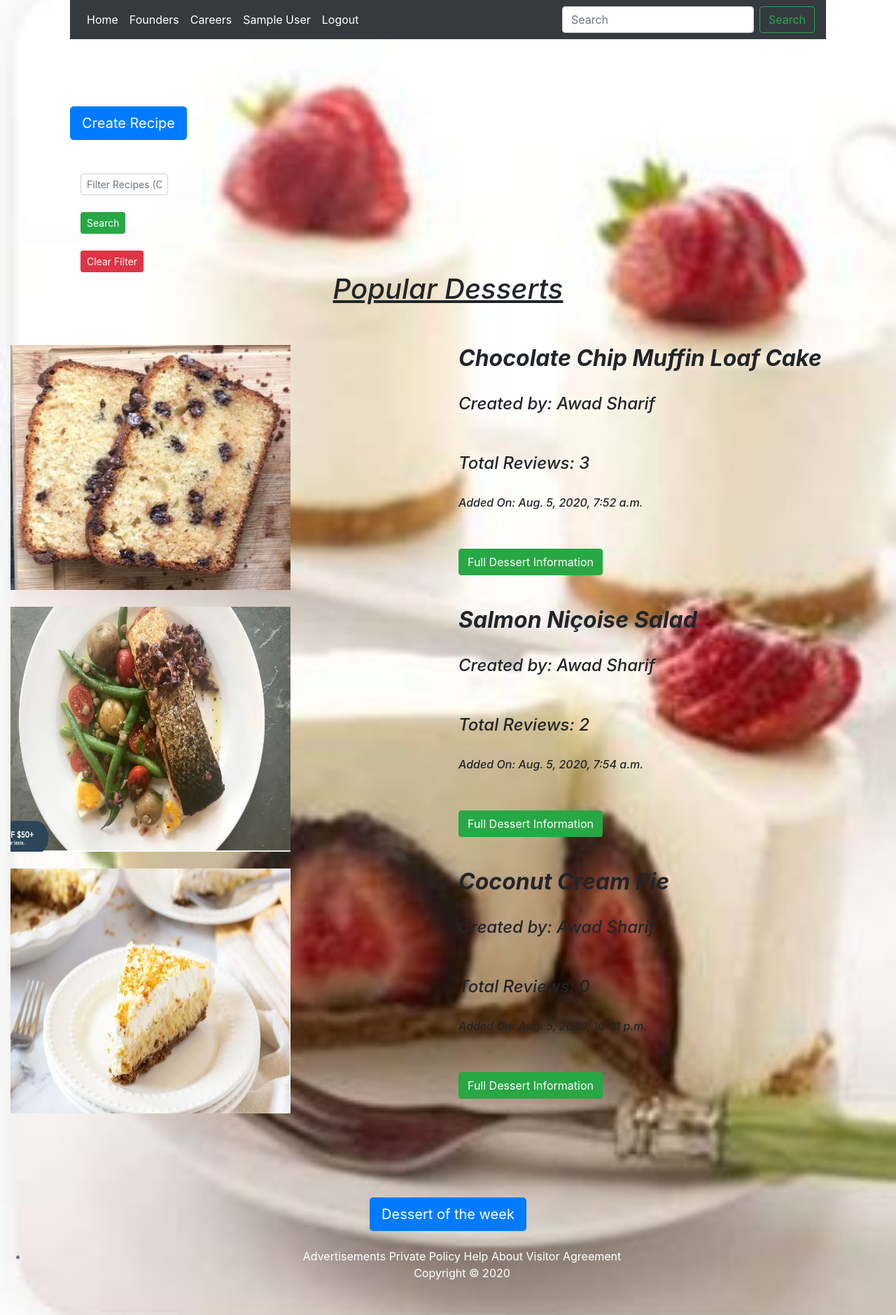
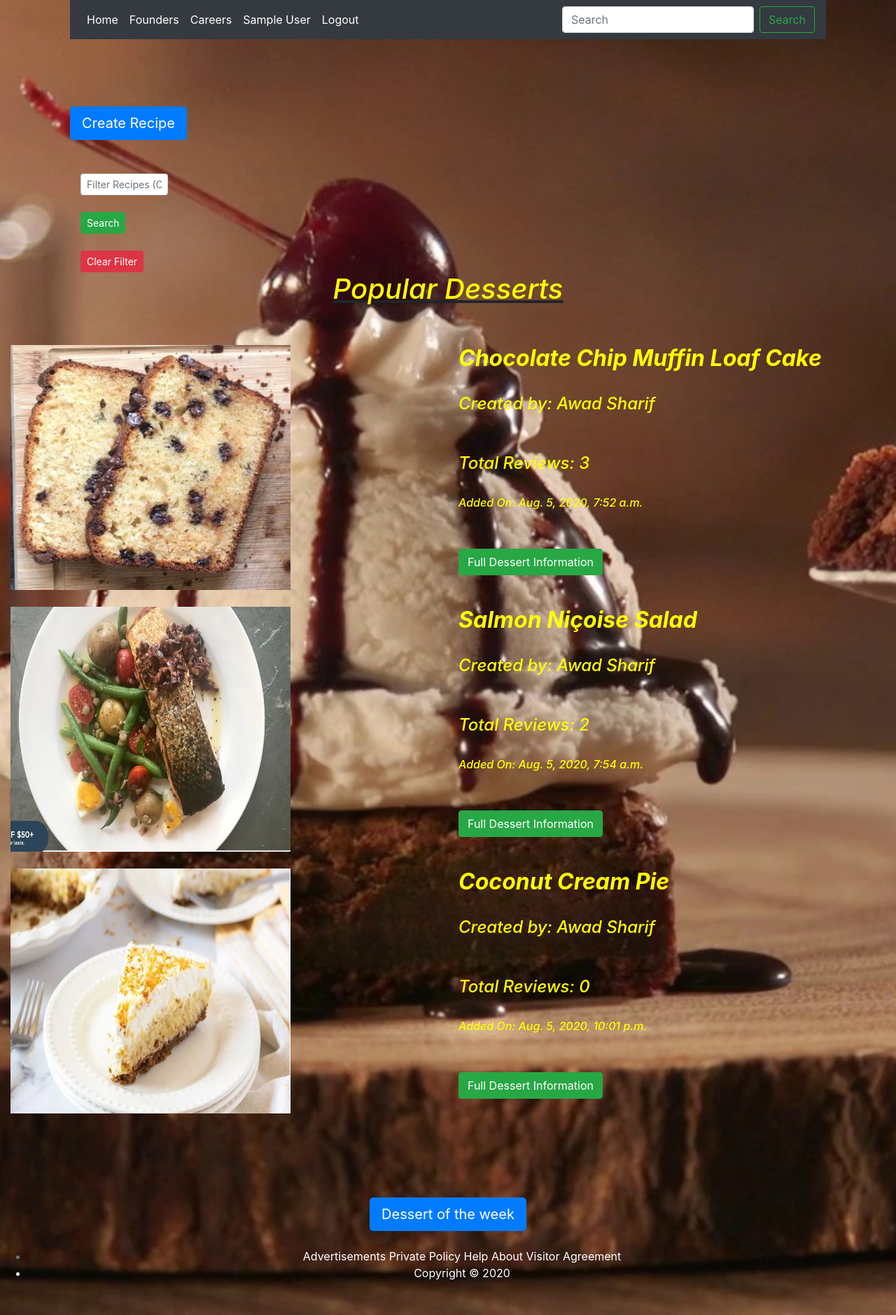
Before and after one commit to asharif123/group_project, a Django app: template recipe_app/templates/dessert.html in a window 1280 px wide. Shown: the whole page at 70% size. Run offline with Django 3.2, Linux system fonts and the light colour scheme; the template is opened without the code that fills it: values that come from a table or form of the project are taken from there, others are empty; the visitor is signed in with stand-in values (Sample User, id 1); data comes from the database, SQL or seed files in the repository; both versions use the stored data as it was after the commit; some libraries are stand-ins or nearby versions.

Commit message:
added background image to dessert pages

```diff
--- a/recipe_app/static/css/style.css
+++ b/recipe_app/static/css/style.css
@@ -6,9 +6,9 @@
     background-size: cover;
   }
 
-  .dessert, .best, .dessert_info{
+  .dessert, .dessert_info{
 
-  background-image: url("/static/small_cakes.JPG");
+  background-image: url("/static/dessert.jpeg");
   background-size: 100%;
   height: 100%;
   background-size: cover;
@@ -17,7 +17,44 @@
 
   }
 
+  .best{
 
+    background-image: url("/static/dessert.jpeg");
+    background-size: 100%;
+    height: 100%;
+    background-size: cover;
+    background-position: center;
+
+
+    }
+
+  /* .dessert, .best, .dessert_info{
+
+    background-image: url("/static/cakeslice.jpg");
+    background-size: 100%;
+    height: 100%;
+    background-size: cover;
+    background-position: center;
+
+
+    } */
+
+
+
+  .heading {
+    color: darkorchid;
+    font-size: 40px;
+  }
+
+  .info {
+    color: red;
+    font-size: 20px;
+  }
+
+  .text {
+    color: yellow;
+
+  }
 
 
 /* .welcome{
--- a/recipe_app/templates/add_dessert.html
+++ b/recipe_app/templates/add_dessert.html
@@ -5,11 +5,11 @@
     <meta name="viewport" content="width=device-width, initial-scale=1.0">
     <title>Document</title>
     <link rel="stylesheet" href="https://stackpath.bootstrapcdn.com/bootstrap/4.5.0/css/bootstrap.min.css" integrity="sha384-9aIt2nRpC12Uk9gS9baDl411NQApFmC26EwAOH8WgZl5MYYxFfc+NcPb1dKGj7Sk" crossorigin="anonymous">
-    <link rel="stylesheet" type="text/css" href="style/css/style.css">
+    <link rel="stylesheet" type="text/css" href="/static/css/style.css">
     {% load static %}
 
 </head>
-<body class="bg-light">
+<body class="dessert_add bg-light">
     <div class="container">
         <div class="row">
             <div class="desserts col-12">
--- a/recipe_app/templates/dessert.html
+++ b/recipe_app/templates/dessert.html
@@ -62,7 +62,7 @@
             </div>
 
             <div class="col-12">
-                <u><em><h1 class="text-center">Popular Desserts</h1></em></u>
+                <u><em><h1 class="text text-center">Popular Desserts</h1></em></u>
                 <br><br>
                 {% for recipe in Top_Recipes %}
                     <div class="row">
@@ -71,13 +71,13 @@
                             <a href="/recipe/info/{{recipe.id}}"><img src="{{recipe.image.url}}" width="400" height="350"></a>
                         </div>
                         <div class="col-6">
-                            <em><h2><strong>{{recipe.name}}</strong></h2></em>
+                            <em><h2 class="text"><strong>{{recipe.name}}</strong></h2></em>
                             <br>
-                            <em><h4>Created by: {{recipe.owner.first_name}} {{recipe.owner.last_name}}</h4></em>
+                            <em><h4 class="text">Created by: {{recipe.owner.first_name}} {{recipe.owner.last_name}}</h4></em>
                             <br><br>
-                            <em><h4>Total Reviews: {{recipe.reviews_of_recipe.all.count}}</h4></em>
+                            <em><h4 class="text">Total Reviews: {{recipe.reviews_of_recipe.all.count}}</h4></em>
                             <br>
-                            <em><h6>Added On: {{recipe.created_at}}</h6></em>
+                            <em><h6 class="text">Added On: {{recipe.created_at}}</h6></em>
                             <br><br>
 
                             <a class="btn btn-success" href="/dessert/info/{{recipe.id}}" role="button">Full Dessert Information</a>
--- a/recipe_app/templates/recipe_info.html
+++ b/recipe_app/templates/recipe_info.html
@@ -34,7 +34,7 @@
                         <br>
                         <em><strong><h1>{{recipe.name}}</h1></strong></em>
                         <br><br>
-                        <em><h4>Average rating: {{rating}} stars</h4></em>
+                        <em><h4 class=>Average rating: {{rating}} stars</h4></em>
                         <br>
                         <em><h6>Created by: {{recipe.owner.first_name}} {{recipe.owner.last_name}}</h6></em>
                         <br>
```
Also changed, not shown: recipe_app/templates/dessert_info.html (+12 -12 lines), recipe_app/templates/dessert_of_the_week.html (+14 -13 lines), db.sqlite3, media/coconut_cream_lKijSHA.JPG (added).
